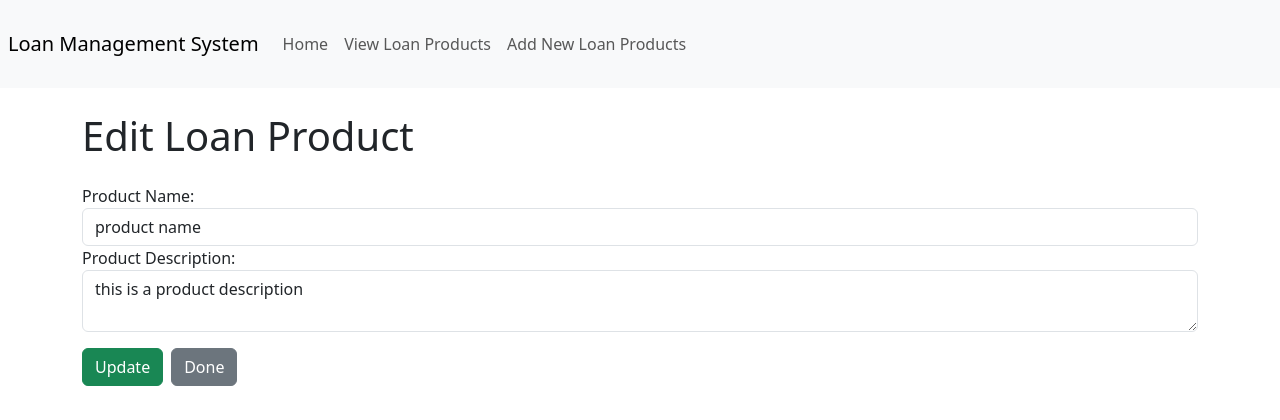
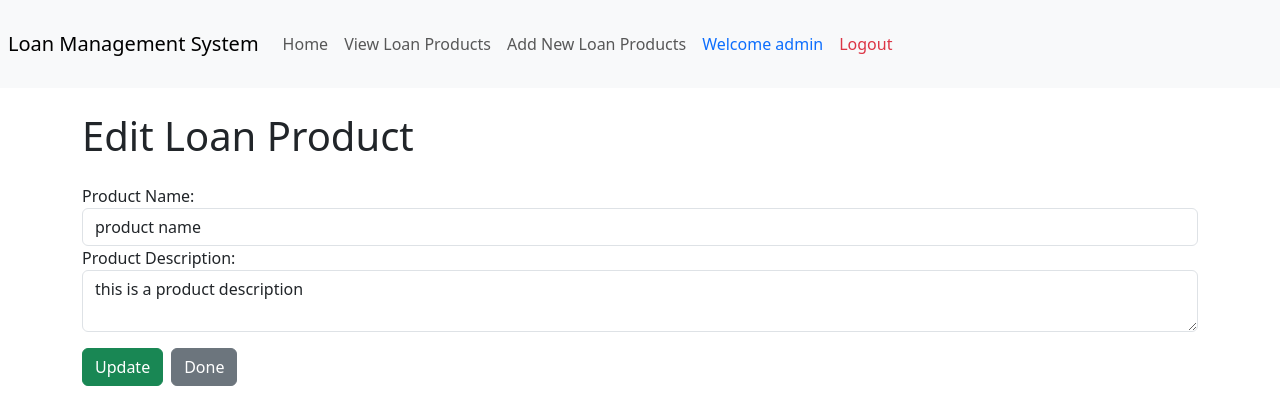
Before and after one commit to devenEden/loan-products-crud, a Django app: page /loan-products/edit/5/ in a window 1280 px wide. Shown: the top 420 px of the page. Run offline with Django 4.2, Linux system fonts and the light colour scheme; a user stored in the database is signed in; data comes from the database, SQL or seed files in the repository; both versions use the stored data as it was after the commit; some libraries are stand-ins or nearby versions.

Commit message:
added logout url

```diff
--- a/core/urls.py
+++ b/core/urls.py
@@ -20,12 +20,12 @@ from loan_products import views
 
 urlpatterns = [
     path('admin/', admin.site.urls),
-    path('', views.home, name='home'),
-     path('register/', views.register, name='register'),
-    path('login/', views.user_login, name='login'),
-    path('logout/', views.user_logout, name='logout'),
-    path('loan-products/', views.show, name='loan_products'),
-    path('loan-products/new/', views.new_loan_product, name='new_loan_product'),
-    path('loan-products/edit/<int:id>/', views.edit, name='edit_loan_product'),
-    path('loan-products/delete/<int:id>/', views.destroy, name='delete_loan_product'),
+    path('', views.home, name='home'), # first page (Home page)
+    path('register/', views.register, name='register'), # second page (Register page)
+    path('login/', views.user_login, name='login'), # third page (Login page)
+    path('logout/', views.user_logout, name='logout'), # url to view that logs out a user
+    path('loan-products/', views.show, name='loan_products'), # forth page (View data from the db page)
+    path('loan-products/new/', views.new_loan_product, name='new_loan_product'), # fifth page (Create new data page)
+    path('loan-products/edit/<int:id>/', views.edit, name='edit_loan_product'), # six page (Update data page)
+    path('loan-products/delete/<int:id>/', views.destroy, name='delete_loan_product'), # url to view that deletes an item
 ]
--- a/loan_products/templates/layout.html
+++ b/loan_products/templates/layout.html
@@ -30,6 +30,18 @@
               <li class="nav-item">
                 <a class="nav-link" href="{% url 'new_loan_product' %}">Add New Loan Products</a>
               </li>
+              <li class="nav-item cursor-default">
+                <span class="nav-link text-primary">
+                  Welcome {{ user.username }}
+                </span>
+              </li>
+              <li class="nav-item">
+                <a class="nav-link text-danger" href="{% url 'logout' %}">Logout</a>
+              </li>
+            {% else %}
+            <li class="nav-item">
+              <a class="nav-link text-success" href="{% url 'login' %}">Login</a>
+            </li>
             {% endif %}
 
           </ul>
--- a/loan_products/views.py
+++ b/loan_products/views.py
@@ -4,8 +4,6 @@ from loan_products.models import LoanProduct
 from django.contrib.auth.forms import UserCreationForm, AuthenticationForm
 from django.contrib.auth import login, logout
 from django.contrib.auth.decorators import login_required
-
-
 
 # Create your views here.
 def home(request):
@@ -32,7 +30,6 @@ def show(request):
 @login_required(login_url='/login/')
 def edit(request, id):
     loan_product = LoanProduct.objects.get(id=id)
-    print(loan_product)
     form = LoanProductForm(request.POST, instance = loan_product)
     if form.is_valid():
         form.save()
@@ -51,7 +48,7 @@ def register(request):
         if form.is_valid():
             user = form.save()
             login(request, user)
-            return redirect('home')  # Replace 'home' with your home view name or URL pattern
+            return redirect('loan_products')
     else:
         form = UserCreationForm()
     return render(request, 'register.html', {'form': form})
@@ -61,7 +58,7 @@ def user_login(request):
         form = AuthenticationForm(request, request.POST)
         if form.is_valid():
             login(request, form.get_user())
-            return redirect('home')  # Replace 'home' with your home view name or URL pattern
+            return redirect('loan_products')
     else:
         form = AuthenticationForm()
     return render(request, 'login.html', {'form': form})
```
Also changed, not shown: loan_products/urls.py (deleted, +0 -10 lines), db.sqlite3.
